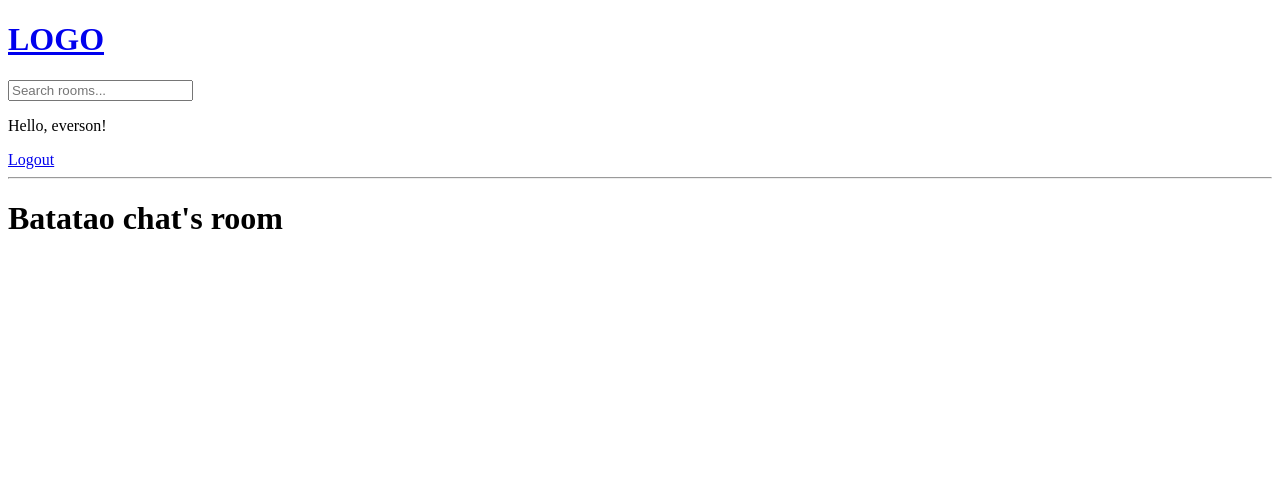
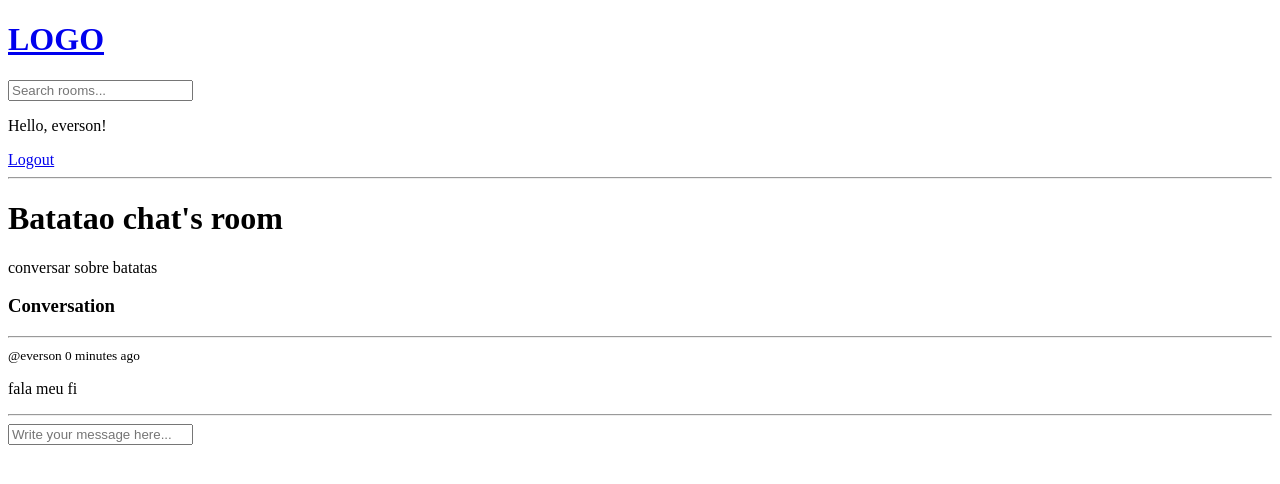
Before and after one commit to esteveseverson/django-blog, a Django app: page /room/6/ in a window 1280 px wide. Shown: the top 484 px of the page. Run offline with Django 5.2, Linux system fonts and the light colour scheme; a user stored in the database is signed in; data comes from the database, SQL or seed files in the repository; both versions use the stored data as it was after the commit.

Commit message:
feat: create room messages

```diff
--- a/base/templates/base/room.html
+++ b/base/templates/base/room.html
@@ -1,5 +1,31 @@
 {% extends "main.html" %}
 
 {% block content %}
+
     <h1> {{room.name}} </h1>
+    <p> {{room.description}} </p>
+
+    <div class="comment-wrapper">
+        <h3>Conversation</h3>
+        <hr>
+
+        {% for message in room_messages %}
+            <div>
+                <small> @{{message.user}} {{message.created_at|timesince}} ago </small>
+                <p> {{ message.body }} </p>
+                <hr>
+            </div>
+        {% endfor %}
+    </div>
+
+    {% if request.user.is_authenticated %}
+        <div class="comment-form">
+            <form  method="POST" action="">
+                {% csrf_token %}
+
+                <input type="text" name="body" placeholder="Write your message here...">
+            </form>
+        </div>
+    {% endif %}
+
 {% endblock content %}
--- a/base/views.py
+++ b/base/views.py
@@ -9,11 +9,10 @@ from django.shortcuts import redirect, render
 
 from base.templates.base.forms import RoomForm
 
-from .models import Room, Topic
+from .models import Message, Room, Topic
 
 
 def login_page(request: HttpRequest):
-
     page = 'login'
 
     if request.user.is_authenticated:
@@ -51,7 +50,6 @@ def logout_user(request: HttpRequest):
 
 
 def register_user(request: HttpRequest):
-
     form = UserCreationForm()
 
     if request.method == 'POST':
@@ -88,7 +86,13 @@ def home(request: HttpRequest):
 
 def room(request: HttpRequest, pk: str):
     room = Room.objects.get(id=pk)
-    context = {'room': room}
+    room_messages = room.message_set.all().order_by('-created_at')
+
+    if request.method == 'POST':
+        Message.objects.create(user=request.user, room=room, body=request.POST.get('body'))
+        return redirect('room', pk=room.id)
+
+    context = {'room': room, 'room_messages': room_messages}
 
     return render(request, 'base/room.html', context)
 
```
Also changed, not shown: db.sqlite3.
